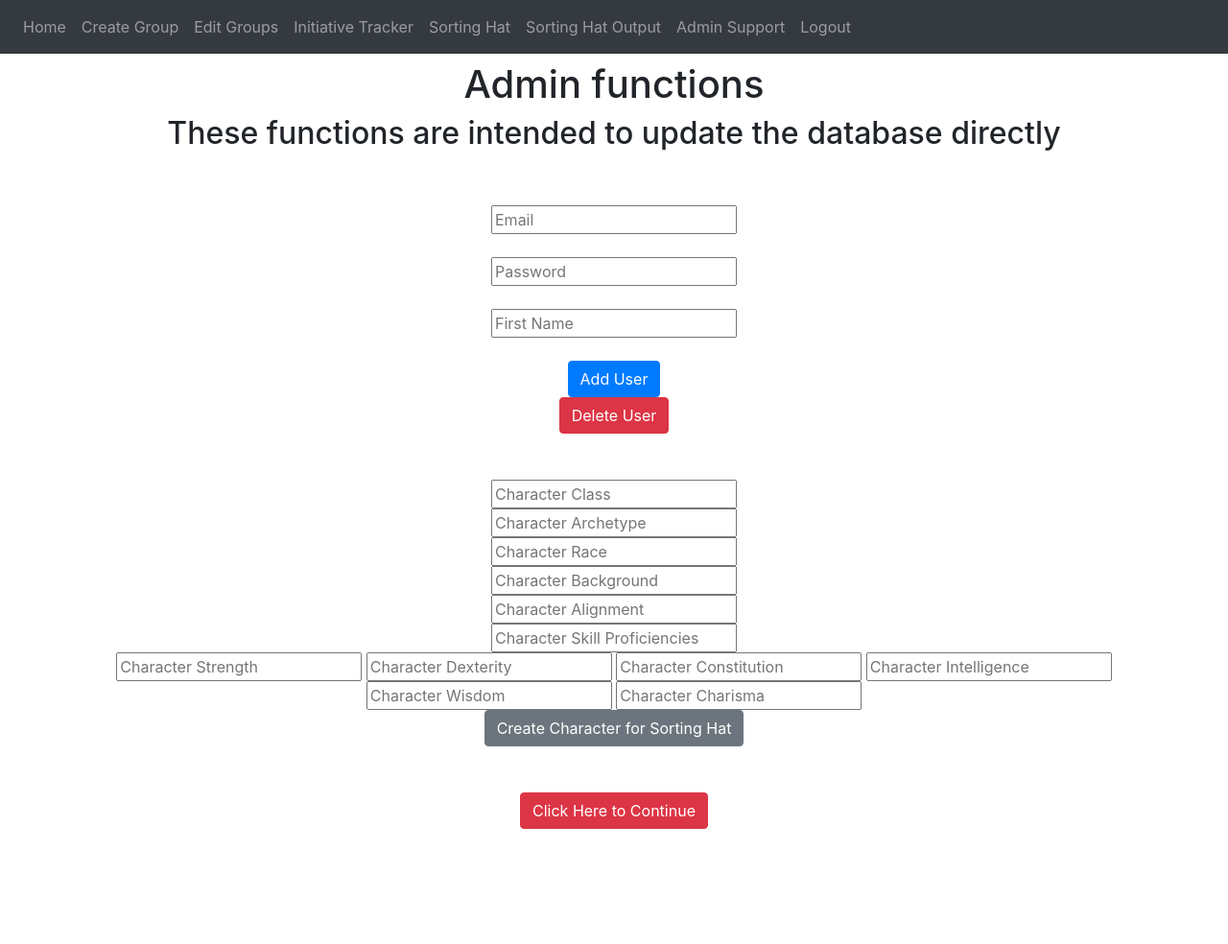
After one commit to AdamJarecki/InitiativeTracker, a Flask app: page /admin-support-page in a window 1280 px wide. The commit adds this page. Shown: the whole page at 96% size. Run offline with Flask 3, Linux system fonts and the light colour scheme; a user stored in the database is signed in; some libraries are stand-ins or nearby versions.

Commit message:
added admin support page

```diff
--- a/Website/views.py
+++ b/Website/views.py
@@ -127,3 +127,13 @@ def sorting_hat_output():
         'alignment': 'Chaotic Neutral'
     }
     return render_template("sorting-hat-output.html", user=current_user, **character_info)
+
+@views.route('/admin-support-page')
+@login_required
+def admin_support_page():
+    return render_template("admin-support-page.html", user=current_user)
+
+@views.route('/create-character')
+@login_required
+def create_character():
+    return render_template("create-character.html", user=current_user)
--- /dev/null
+++ b/website/templates/admin-support-page.html
@@ -0,0 +1,54 @@
+{% extends "base.html" %}
+
+{% block title %}Admin Support{% endblock %}
+
+{% block content %}
+
+<h1></h1>
+<h1 align="center">Admin functions</h1>
+<h2 align='center'>These functions are intended to update the database directly</h2>
+
+<br><br>
+
+<div align='center'>
+    <form action="{{ url_for('auth.sign_up') }}" method="post">
+        <input type="text" name="email" placeholder="Email" required><br><br>
+        <input type="password" name="password" placeholder="Password" required><br><br>
+        <input type="text" name="first_name" placeholder="First Name" required><br><br>
+        <button type="submit" class="btn btn-primary">Add User</button>
+        <br>
+    </form>
+        <!-- Button to delete a user, against their will, and visciously -->
+        <button type="delete" class="btn btn-danger">Delete User</button>
+        <br><br><br>
+    <form action="{{ url_for('views.create_character') }}" method="post">
+        <!-- Button to add a character to the sorting hat (so as to display something before anyone has done anthing) -->
+        <input type="text" name="charClass" placeholder="Character Class" required><br>
+        <input type="text" name="charArchetype" placeholder="Character Archetype" required><br>
+        <input type="text" name="charRace" placeholder="Character Race" required><br>
+        <input type="text" name="charBackground" placeholder="Character Background" required><br>
+        <input type="text" name="charAlignment" placeholder="Character Alignment" required><br>
+        <input type="text" name="charSkills" placeholder="Character Skill Proficiencies" required><br>
+        <input type="number" name="str" placeholder="Character Strength" required>
+        <input type="number" name="dex" placeholder="Character Dexterity" required>
+        <input type="number" name="con" placeholder="Character Constitution" required>
+        <input type="number" name="int" placeholder="Character Intelligence" required>
+        <input type="number" name="wis" placeholder="Character Wisdom" required>
+        <input type="number" name="cha" placeholder="Character Charisma" required><br>
+        <button type="submit" class="btn btn-secondary">Create Character for Sorting Hat</button>
+        <br><br><br>
+    </form>
+        <!-- Button to RickRoll the unsuspecting-->
+        <a href="https://youtu.be/dQw4w9WgXcQ?si=XZYaLihKY6Tbh6RA" class="btn btn-danger">Click Here to Continue</a>
+        <br><br><br>
+    <br><br><br>
+
+
+
+
+
+
+
+</div>
+
+{% endblock %}
--- a/website/templates/base.html
+++ b/website/templates/base.html
@@ -36,6 +36,7 @@
                     <a class="nav-item nav-link" id="initTracker" href="/initiative-tracker">Initiative Tracker</a>
                     <a class="nav-item nav-link" id="sortingHat" href="/sorting-hat">Sorting Hat</a>
                     <a class="nav-item nav-link" id="sortingHatOutput" href="/sorting-hat-output">Sorting Hat Output</a>
+                    <a class="nav-item nav-link" id="adminSupport" href="/admin-support-page">Admin Support</a>
                     <a class="nav-item nav-link" id="logout" href="/logout">Logout</a>
                     {% else %}
                     <a class="nav-item nav-link" id="login" href="/login">Login</a>
```
